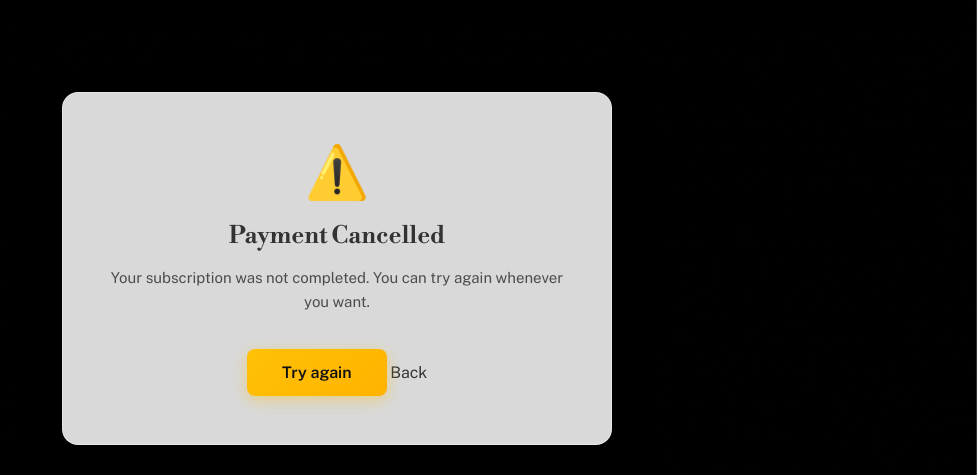
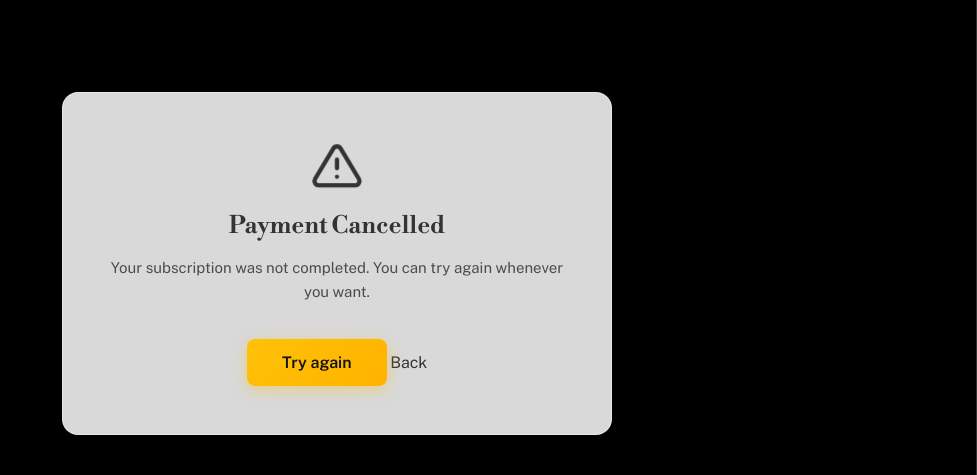
Before and after one commit to nellowint/pubfiles, a Django app: page /subscriptions/cancel/ in a window 1280 px wide. Shown: the part 94-569 px from the top of the page, without its empty margins (303-1280 px from the left). Run offline with Django 5.2, Linux system fonts and the light colour scheme; the visitor is signed in with stand-in values (Sample User, id 1); data that the repository does not hold is empty; some libraries are stand-ins or nearby versions.

Commit message:
style: replaced emojis with SVG icons

```diff
--- a/static/css/publications-premium.css
+++ b/static/css/publications-premium.css
@@ -23,6 +23,12 @@
     font-size: 50px;
     margin-bottom: 20px;
     animation: pulse 2s infinite ease-in-out;
+}
+.crown-icon svg {
+    width: 1em;
+    height: 1em;
+    display: block;
+    margin: 0 auto;
 }
 
 .restricted-box h2 {
--- a/static/css/subscriptions.css
+++ b/static/css/subscriptions.css
@@ -23,6 +23,12 @@
     font-size: 50px;
     margin-bottom: 20px;
     animation: pulse 2s infinite ease-in-out;
+}
+.result-icon svg {
+    width: 1em;
+    height: 1em;
+    display: block;
+    margin: 0 auto;
 }
 
 .sub-result-box h2 {
--- a/templates/publications/premium.html
+++ b/templates/publications/premium.html
@@ -11,7 +11,7 @@
 {% block content %}
 <div class="restricted-wrapper">
     <div class="restricted-box">
-        <div class="crown-icon">👑⭐👑</div>
+        <div class="crown-icon"><svg width="1em" height="1em" fill="currentColor" viewBox="0 0 24 24"><path d="M3 17l2-9 5 5 2-8 2 8 5-5 2 9H3z"/></svg></div>
 
         <h2>{% trans 'This page is exclusive to Subscribers' %}</h2>
 
@@ -50,7 +50,7 @@
         <br>
 
         <a href="{% url 'publications:detail' publication.slug %}" class="btn-restricted-back">
-            ⬅️ {% trans 'Back to publication details' %}
+            <svg width="16" height="16" fill="none" stroke="currentColor" stroke-width="2" viewBox="0 0 24 24" style="vertical-align:middle"><path stroke-linecap="round" stroke-linejoin="round" d="M19 12H5M12 19l-7-7 7-7"/></svg> {% trans 'Back to publication details' %}
         </a>
     </div>
 </div>
--- a/templates/publications/reader.html
+++ b/templates/publications/reader.html
@@ -53,7 +53,7 @@
     {% if has_next %}
         <a href="{% url 'publications:reader' publication.slug next_page_number %}" class="cinema-btn btn-cinema-next">▶</a>
     {% else %}
-        <span class="cinema-btn btn-cinema-next disabled">🏁</span>
+        <span class="cinema-btn btn-cinema-next disabled"><svg width="1em" height="1em" fill="none" stroke="currentColor" stroke-width="2" viewBox="0 0 24 24"><path d="M4 15s1-1 4-1 5 2 8 2 4-1 4-1V3s-1 1-4 1-5-2-8-2-4 1-4 1z"/><line x1="4" y1="22" x2="4" y2="15"/></svg></span>
     {% endif %}
 
 </div>
@@ -70,7 +70,7 @@
         {% if is_members_only and not has_full_access %}
             <div class="reel-page reel-page-locked" data-page-number="{{ free_pages_count|add:1 }}">
                 <div class="reel-locked-box">
-                    <div class="crown-icon">👑⭐👑</div>
+                    <div class="crown-icon"><svg width="1em" height="1em" fill="currentColor" viewBox="0 0 24 24"><path d="M3 17l2-9 5 5 2-8 2 8 5-5 2 9H3z"/></svg></div>
                     <h2>{% trans 'This publication is exclusive to Subscribers' %}</h2>
                     {% if subscription_settings and subscription_settings.is_enabled %}
                         <p class="reel-locked-price">
--- a/templates/subscriptions/cancel.html
+++ b/templates/subscriptions/cancel.html
@@ -11,7 +11,7 @@
 {% block content %}
 <div class="sub-result-wrapper">
     <div class="sub-result-box">
-        <div class="result-icon">⚠️</div>
+        <div class="result-icon"><svg width="1em" height="1em" fill="none" stroke="currentColor" stroke-width="2" viewBox="0 0 24 24"><path stroke-linecap="round" stroke-linejoin="round" d="M12 9v4m0 4h.01"/><path d="M10.29 3.86L1.82 18a2 2 0 001.71 3h16.94a2 2 0 001.71-3L13.71 3.86a2 2 0 00-3.42 0z"/></svg></div>
         <h2>{% trans 'Payment Cancelled' %}</h2>
         <p>{% trans 'Your subscription was not completed. You can try again whenever you want.' %}</p>
         {% if next_url %}
--- a/templates/subscriptions/cancel_subscription.html
+++ b/templates/subscriptions/cancel_subscription.html
@@ -20,7 +20,7 @@
             <div class="sub-back-link">
                 <a href="{% url 'profile' %}">{% trans 'Back to Profile' %}</a>
             </div>
-            <div class="result-icon">⚠️</div>
+            <div class="result-icon"><svg width="1em" height="1em" fill="none" stroke="currentColor" stroke-width="2" viewBox="0 0 24 24"><path stroke-linecap="round" stroke-linejoin="round" d="M12 9v4m0 4h.01"/><path d="M10.29 3.86L1.82 18a2 2 0 001.71 3h16.94a2 2 0 001.71-3L13.71 3.86a2 2 0 00-3.42 0z"/></svg></div>
             <h2>{% trans 'Cancel Subscription' %}</h2>
             <p>{% trans 'Are you sure you want to cancel your Premium subscription? You will lose access to premium content at the end of your current billing period.' %}</p>
             {% if subscription.expires_at %}
--- a/templates/subscriptions/success.html
+++ b/templates/subscriptions/success.html
@@ -11,7 +11,7 @@
 {% block content %}
 <div class="sub-result-wrapper">
     <div class="sub-result-box">
-        <div class="result-icon">🎉</div>
+        <div class="result-icon"><svg width="1em" height="1em" fill="none" stroke="currentColor" stroke-width="2" viewBox="0 0 24 24"><path stroke-linecap="round" stroke-linejoin="round" d="M9 12l2 2 4-4"/><circle cx="12" cy="12" r="10"/></svg></div>
         {% if pending %}
             <h2>{% trans 'Almost there!' %}</h2>
             <p>{% trans 'Your payment is being confirmed. If you were just redirected from Stripe, your subscription will be activated in a moment.' %}</p>
--- a/templates/subscriptions/unavailable.html
+++ b/templates/subscriptions/unavailable.html
@@ -11,7 +11,7 @@
 {% block content %}
 <div class="sub-result-wrapper">
     <div class="sub-result-box">
-        <div class="result-icon">🔒</div>
+        <div class="result-icon"><svg width="1em" height="1em" fill="none" stroke="currentColor" stroke-width="2" viewBox="0 0 24 24"><rect x="3" y="11" width="18" height="11" rx="2"/><path d="M7 11V7a5 5 0 0110 0v4"/></svg></div>
         <h2>{% trans 'Subscriptions Unavailable' %}</h2>
         <p>{% trans 'Premium subscriptions are not available at the moment. Please try again later.' %}</p>
     </div>
```
